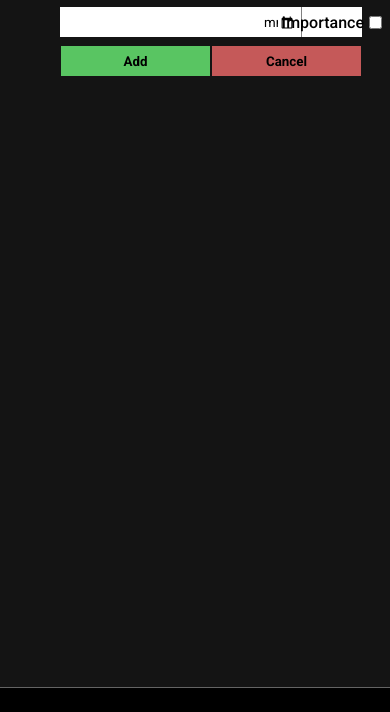
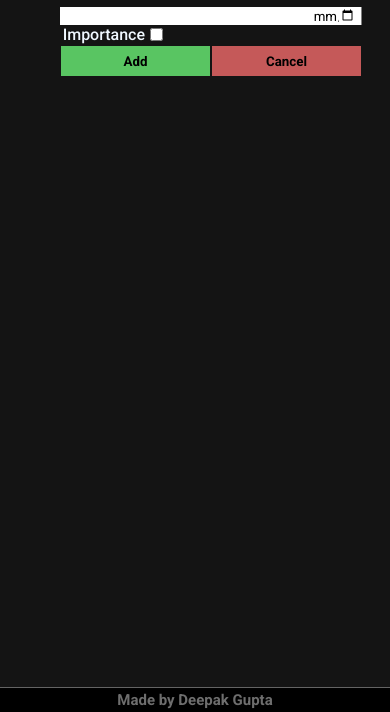
Before and after one commit to oshi88/Todo-List, a website built with webpack: page dist/index.html in a window 390 px wide. Both pictures are taken after a click on the button "Add Task". Shown: the part 132-844 px from the top of the page. Built offline with nearby package versions, Linux system fonts and the light colour scheme.

Commit message:
minor fixes

```diff
--- a/dist/index.html
+++ b/dist/index.html
@@ -50,7 +50,7 @@
                 <div class="new-task-detail-popup">
                     <div class="title-date">
                         <input type="text" id="task-title">
-                        <input type="date" id="date-picker" name="date-Picker">
+                        <input type="date" id="date-picker" name="date-Picker" value="">
                     </div>
                     <div class="priority">
                         <p>Importance</p>
@@ -65,7 +65,9 @@
         </div>
 
     </div>
-    <div class="footer"></div>
+    <div class="footer">
+        <h4 onclick="window.open('https://github.com/oshi88/Todo-List', '_blank');">Made by Deepak Gupta</h4>
+    </div>
     <script src="main.js"></script>
 </body>
 </html>
--- a/dist/style.css
+++ b/dist/style.css
@@ -56,7 +56,7 @@ h2{
     flex-direction: column;
     align-items: center;
     height: inherit;
-    width: 20%;
+    width: 10%;
     color: rgb(15, 15, 15);
     background-color: rgb(197, 79, 148);
     box-shadow: 3px 0px 15px 0 rgb(0, 0, 0,0.7);
@@ -67,10 +67,10 @@ h2{
 }
 .nav.active{
     transform: translate(0,0);
-    width: 60%;
+    width: 35%;
 }
 .nav>div{
-    width: 70%;
+    width: 95%;
     display: flex;
     align-items: center;
     margin: 10px;
@@ -85,7 +85,7 @@ h2{
 .preview{
     display: flex;
     flex-direction: column;
-    width: 80%;
+    width: 90%;
     height: inherit;
     background-color: rgb(20, 20, 20);
     z-index: 0;
@@ -232,6 +232,16 @@ h2{
     height: 3vh;
     width: 100%;
     border-top: 1px solid rgb(100, 100, 100);
+    display: flex;
+    justify-content: center;
+    align-items: center;
+    color: rgb(110, 110, 110);
+    font-weight: 300;
+    font-size: 15px;
+    cursor: pointer;
+}
+h4:hover{
+    color: rgb(202, 202, 202);
 }
 
 @media screen and (max-width: 915px){
@@ -250,7 +260,15 @@ h2{
     position: absolute;
     width: 100%;
 }
-.taskList{
-
+.new-task-detail-popup{
+    flex-direction: column;
+}
+.priority{
+    width: 35%;
+    background-color: rgba(0, 0, 0, 0);
+    color: aliceblue;
+}
+.title-date{
+    width: 100%;
 }
 }
```
